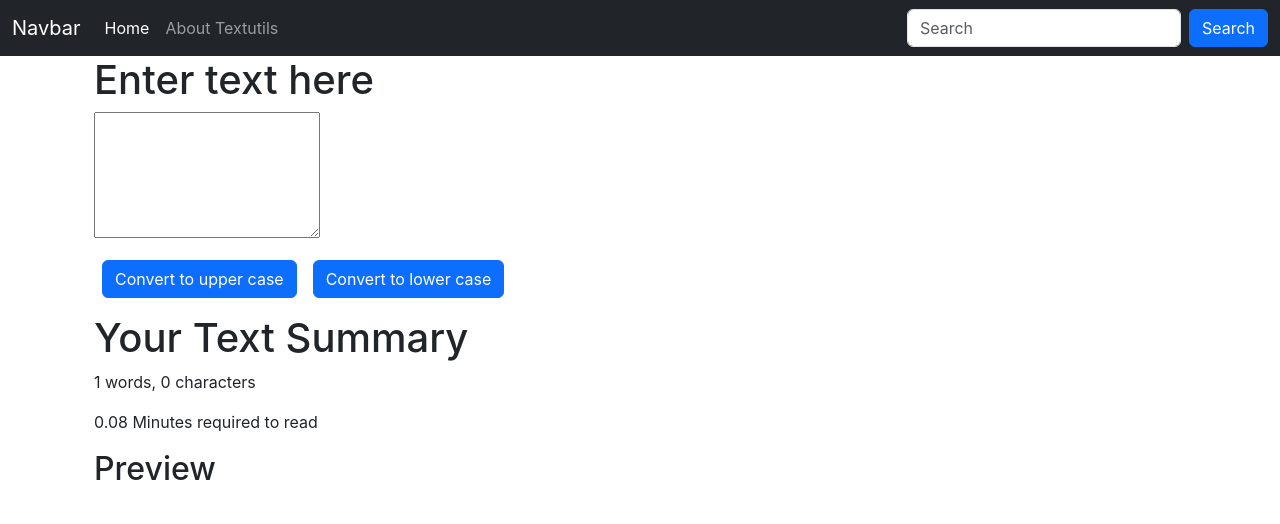
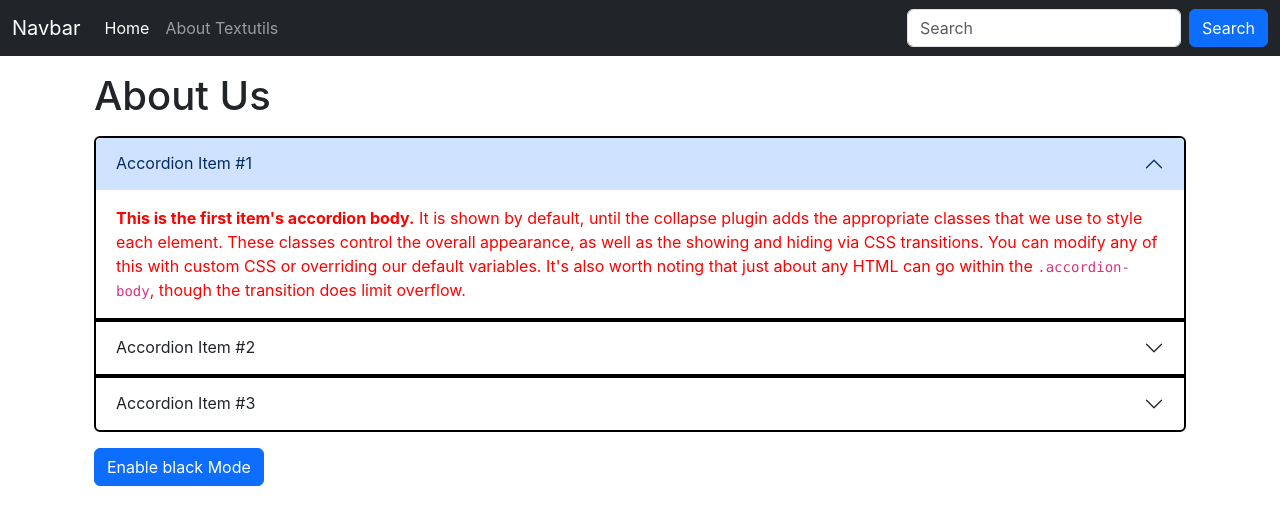
Before and after one commit to Princekumar-Mehta/textutils, a React (Create React App) app: page / in a window 1280 px wide. Shown: the top 524 px of the page. Built offline with nearby package versions, Linux system fonts and the light colour scheme.

Commit message:
toggle background, text color, border change

```diff
--- a/src/App.js
+++ b/src/App.js
@@ -1,12 +1,14 @@
 import "./App.css";
 import Navbar from "./components/Navbar";
-import Form from "./components/Form";
+//import Form from "./components/Form";
+import About from "./components/About";
 function App() {
   return (
     <>
       <Navbar title="Navbar" aboutText="About Textutils"></Navbar>
       <div className="container mb-8">
-        <Form heading="Enter text here"></Form>
+        {/*<Form heading="Enter text here"></Form>*/}
+        <About></About>
       </div>
     </>
   );
--- /dev/null
+++ b/src/components/About.js
@@ -0,0 +1,131 @@
+import React, { useState } from "react";
+
+export default function About() {
+  const [myStyle, setMyStyle] = useState({
+    backgroudColor: "blue",
+    color: "red",
+    border:"2px solid black"
+  });
+  const [btnText , setBtnText]=useState("Enable black Mode");
+  const toggleStyle = () => {
+    if (myStyle.color === "red") {
+      setMyStyle({
+        color: "black",
+        backgroudColor: "red",
+        border:"2px solid blue"
+      });
+      setBtnText("Enable red Mode");
+    } else {
+      setMyStyle({
+        backgroudColor: "blue",
+        color: "red",
+        border:"2px solid black"
+      });
+      setBtnText("Enable black Mode");
+    }
+  };
+  return (
+    <div className="container">
+      <h1 className="my-3">About Us</h1>
+      <div class="accordion" id="accordionExample">
+        <div class="accordion-item" style={myStyle}>
+          <h2 class="accordion-header" id="headingOne">
+            <button
+              class="accordion-button"
+              type="button"
+              data-bs-toggle="collapse"
+              data-bs-target="#collapseOne"
+              aria-expanded="true"
+              aria-controls="collapseOne"
+            >
+              Accordion Item #1
+            </button>
+          </h2>
+          <div
+            id="collapseOne"
+            class="accordion-collapse collapse show"
+            aria-labelledby="headingOne"
+            data-bs-parent="#accordionExample"
+          >
+            <div class="accordion-body">
+              <strong>This is the first item's accordion body.</strong> It is
+              shown by default, until the collapse plugin adds the appropriate
+              classes that we use to style each element. These classes control
+              the overall appearance, as well as the showing and hiding via CSS
+              transitions. You can modify any of this with custom CSS or
+              overriding our default variables. It's also worth noting that just
+              about any HTML can go within the <code>.accordion-body</code>,
+              though the transition does limit overflow.
+            </div>
+          </div>
+        </div>
+        <div class="accordion-item" style={myStyle}>
+          <h2 class="accordion-header" id="headingTwo">
+            <button
+              class="accordion-button collapsed"
+              type="button"
+              data-bs-toggle="collapse"
+              data-bs-target="#collapseTwo"
+              aria-expanded="false"
+              aria-controls="collapseTwo"
+            >
+              Accordion Item #2
+            </button>
+          </h2>
+          <div
+            id="collapseTwo"
+            class="accordion-collapse collapse"
+            aria-labelledby="headingTwo"
+            data-bs-parent="#accordionExample"
+          >
+            <div class="accordion-body">
+              <strong>This is the second item's accordion body.</strong> It is
+              hidden by default, until the collapse plugin adds the appropriate
+              classes that we use to style each element. These classes control
+              the overall appearance, as well as the showing and hiding via CSS
+              transitions. You can modify any of this with custom CSS or
+              overriding our default variables. It's also worth noting that just
+              about any HTML can go within the <code>.accordion-body</code>,
+              though the transition does limit overflow.
+            </div>
+          </div>
+        </div>
+        <div class="accordion-item" style={myStyle}>
+          <h2 class="accordion-header" id="headingThree">
+            <button
+              class="accordion-button collapsed"
+              type="button"
+              data-bs-toggle="collapse"
+              data-bs-target="#collapseThree"
+              aria-expanded="false"
+              aria-controls="collapseThree"
+            >
+              Accordion Item #3
+            </button>
+          </h2>
+          <div
+            id="collapseThree"
+            class="accordion-collapse collapse"
+            aria-labelledby="headingThree"
+            data-bs-parent="#accordionExample"
+          >
+            <div class="accordion-body">
+              <strong>This is the third item's accordion body.</strong> It is
+              hidden by default, until the collapse plugin adds the appropriate
+              classes that we use to style each element. These classes control
+              the overall appearance, as well as the showing and hiding via CSS
+              transitions. You can modify any of this with custom CSS or
+              overriding our default variables. It's also worth noting that just
+              about any HTML can go within the <code>.accordion-body</code>,
+              though the transition does limit overflow.
+            </div>
+          </div>
+        </div>
+      </div>
+      <div className="container my-3"></div>
+      <button type="button" onClick={toggleStyle} class="btn btn-primary">
+        {btnText}
+      </button>
+    </div>
+  );
+}
```
